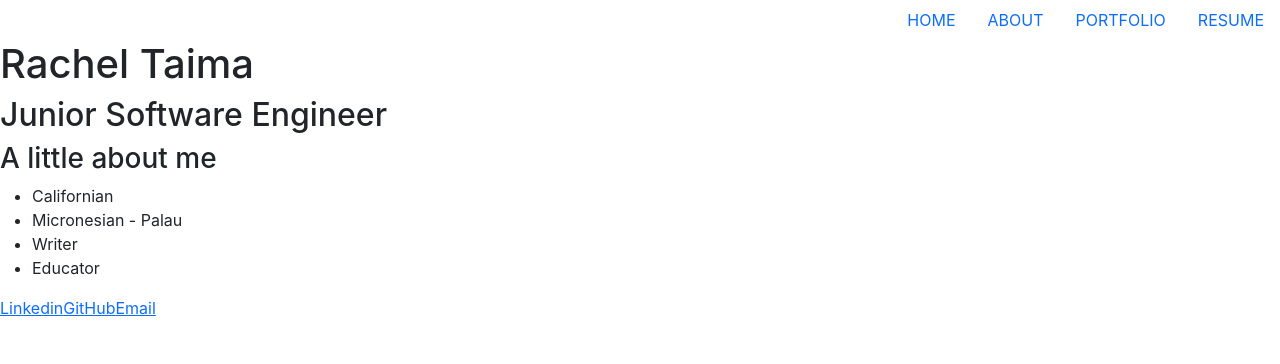
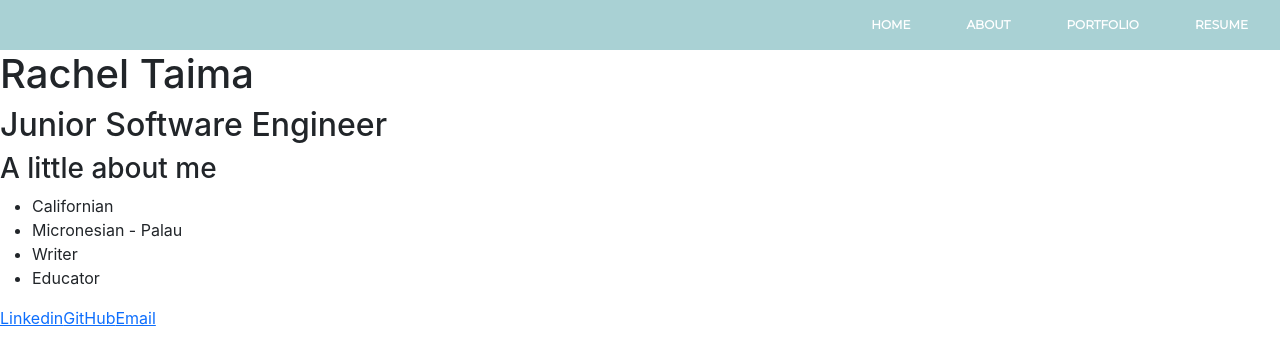
Before and after one commit to rayuchtai/portfolio, a React (Create React App) app: page / in a window 1280 px wide. Shown: the top 364 px of the page. Built offline with nearby package versions, Linux system fonts and the light colour scheme.

Commit message:
created css files and styled the navbar as made it responsive

```diff
--- /dev/null
+++ b/public/css/main.css
@@ -0,0 +1,6 @@
+@import "about.css";
+@import "footer.css";
+@import "home.css";
+@import "nav.css";
+@import "portfolio.css";
+@import "resume.css";
--- /dev/null
+++ b/public/css/nav.css
@@ -0,0 +1,34 @@
+nav {
+  background-color: rgb(169, 209, 212);
+}
+ul > .nav-item {
+  font-family: 'Montserrat', sans-serif;
+  margin: 0em .75em;
+  font-weight: bold;
+}
+
+.nav-item > a {
+  color: white;
+}
+
+/* Small devices (landscape phones, 576px and up) */
+@media (min-width: 576px) {
+  nav {
+    padding: .5em .25em;
+  }
+  .nav-item {
+    margin: 0em;
+  }
+  .nav-item > a {
+    font-size: .75em;
+  }
+}
+
+/* Medium devices (tablets, 768px and up) */
+@media (min-width: 768px) { ... }
+
+/* Large devices (desktops, 992px and up) */
+@media (min-width: 992px) { ... }
+
+/* Extra large devices (large desktops, 1200px and up) */
+@media (min-width: 1200px) { ... }
--- a/public/index.html
+++ b/public/index.html
@@ -26,7 +26,10 @@
     -->
     <!-- CSS -->
     <link href="https://cdn.jsdelivr.net/npm/bootstrap@5.0.1/dist/css/bootstrap.min.css" rel="stylesheet" integrity="sha384-+0n0xVW2eSR5OomGNYDnhzAbDsOXxcvSN1TPprVMTNDbiYZCxYbOOl7+AMvyTG2x" crossorigin="anonymous">
+
+    <link rel="stylesheet" href="css/main.css">
     <!-- FONTS -->
+    <link href="https://fonts.googleapis.com/css2?family=Montserrat&family=Raleway&family=Staatliches&display=swap" rel="stylesheet">
     <title>Rachel Taima</title>
   </head>
   <body>
```
Also changed, not shown: public/css/about.css (added), public/css/footer.css (added), public/css/home.css (added), public/css/portfolio.css (added), public/css/resume.css (added).
